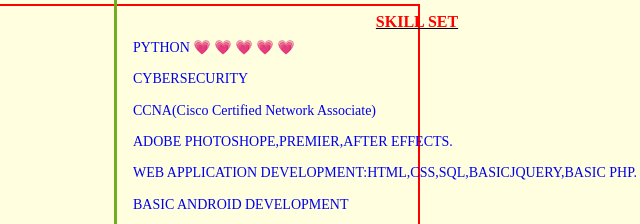
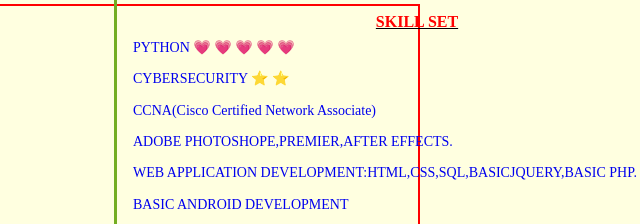
Before and after one commit to sujinwparassala/sujin, a plain HTML site: page index.html in a window 1280 px wide. Shown: the part 157-381 px from the top of the page, 92-732 px from the left. Drawn offline with Linux system fonts and the light colour scheme.

Commit message:
cyber security emoji added
second emoji added

```diff
--- a/index.html
+++ b/index.html
@@ -142,7 +142,7 @@ float:right;
 
 <p style="font-size:30px"><b><u><center><font color="red" >SKILL SET</font></center></u></b></p>
 <p style="font-size:14px" ><a href="python.html">PYTHON  &#128151 &#128151 &#128151 &#128151 &#128151 </a></p>
-<p style="font-size:14px" ><a href="cyber.html">CYBERSECURITY</a></p>
+<p style="font-size:14px" ><a href="cyber.html">CYBERSECURITY   &#11088; &#11088; </a></p>
 <p style="font-size:14px"><a href="ccna.html">CCNA(Cisco Certified Network Associate)</a></p>
 
 <p style="font-size:14px"><a href="#">ADOBE PHOTOSHOPE,PREMIER,AFTER EFFECTS.</a></p>
```
